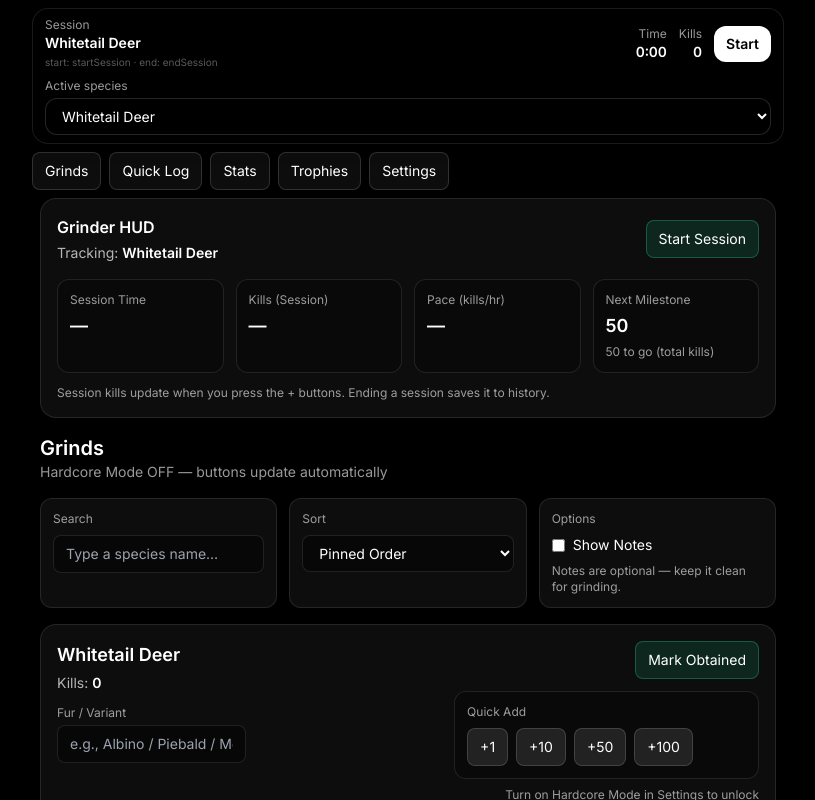
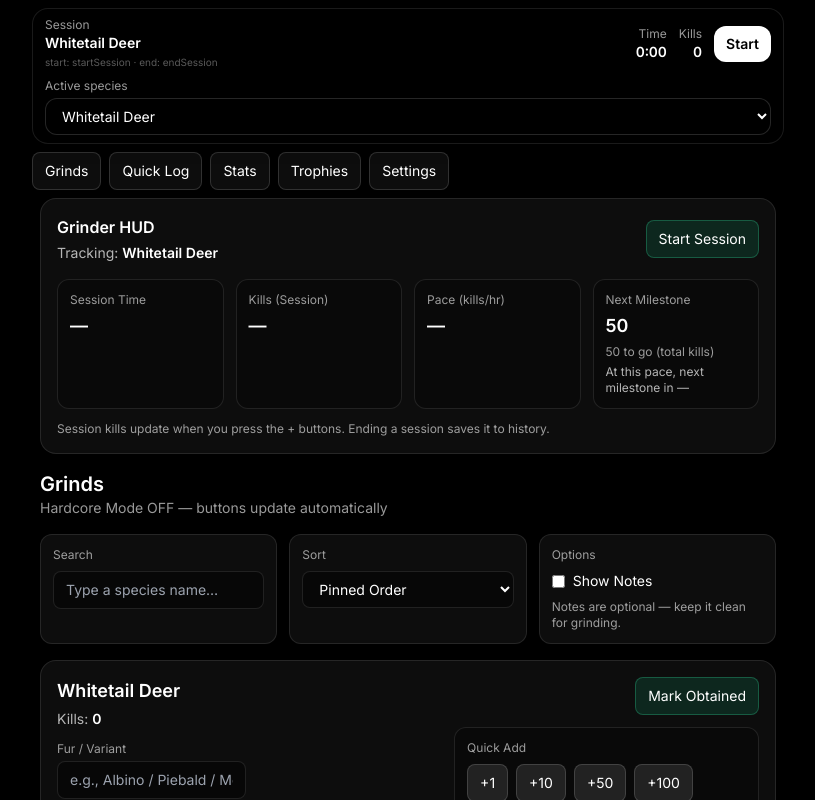
Before and after one commit to Camoford/great-one-grind, a React (Vite) app: page / in a window 1280 px wide. Shown: the top 800 px of the page, without its empty margins (232-1047 px from the left). Built offline with nearby package versions, Linux system fonts and the light colour scheme.

Commit message:
P2 Grinder Insights: time-to-milestone prediction in HUD (read-only)

```diff
--- a/components/GrinderHUD.tsx
+++ b/components/GrinderHUD.tsx
@@ -27,6 +27,22 @@ function nextMilestone(kills: number) {
   }
   const next = Math.ceil(k / 5000) * 5000 + 5000;
   return { target: next, remaining: next - k };
+}
+
+function formatEtaFromHours(hours: number) {
+  if (!Number.isFinite(hours) || hours <= 0) return null;
+
+  const totalMin = Math.max(1, Math.ceil(hours * 60));
+
+  // Keep it human-friendly.
+  if (totalMin < 60) return `~${totalMin} min`;
+
+  const h = Math.floor(totalMin / 60);
+  const m = totalMin % 60;
+
+  if (h >= 10) return `~${h} hr`; // don’t bother with minutes when it’s huge
+  if (m === 0) return `~${h} hr`;
+  return `~${h} hr ${m} min`;
 }
 
 export default function GrinderHUD() {
@@ -67,6 +83,18 @@ export default function GrinderHUD() {
   const pace = activeSession && elapsedHours > 0 ? killsThisSession / elapsedHours : 0;
 
   const milestone = nextMilestone(killsTotal);
+
+  // ---------- Grinder Insights (READ-ONLY) ----------
+  // Estimate time to next milestone using current session pace.
+  // No store writes, no side effects.
+  const etaLabel = useMemo(() => {
+    if (!activeSession) return null;
+    if (!Number.isFinite(pace) || pace <= 0) return null;
+    if (!Number.isFinite(milestone.remaining) || milestone.remaining <= 0) return null;
+
+    const hoursToMilestone = milestone.remaining / pace;
+    return formatEtaFromHours(hoursToMilestone);
+  }, [activeSession, pace, milestone.remaining]);
 
   // Small undo timer label in HUD (no heavy UI)
   const [undoMsLeft, setUndoMsLeft] = useState(0);
@@ -183,7 +211,25 @@ export default function GrinderHUD() {
         <div className="rounded-xl border border-white/10 bg-black/30 p-3">
           <div className="text-xs text-white/60">Next Milestone</div>
           <div className="mt-1 text-lg font-semibold">{pretty(milestone.target)}</div>
-          <div className="mt-1 text-xs text-white/60">{pretty(milestone.remaining)} to go (total kills)</div>
+
+          <div className="mt-1 text-xs text-white/60">
+            {pretty(milestone.remaining)} to go (total kills)
+          </div>
+
+          {/* Grinder Insights (P2): read-only prediction */}
+          <div className="mt-1 text-xs text-white/70">
+            {activeSession ? (
+              etaLabel ? (
+                <>
+                  At this pace, next milestone in <span className="text-white font-semibold">{etaLabel}</span>
+                </>
+              ) : (
+                <>At this pace, next milestone in —</>
+              )
+            ) : (
+              <>At this pace, next milestone in —</>
+            )}
+          </div>
         </div>
       </div>
 
```
